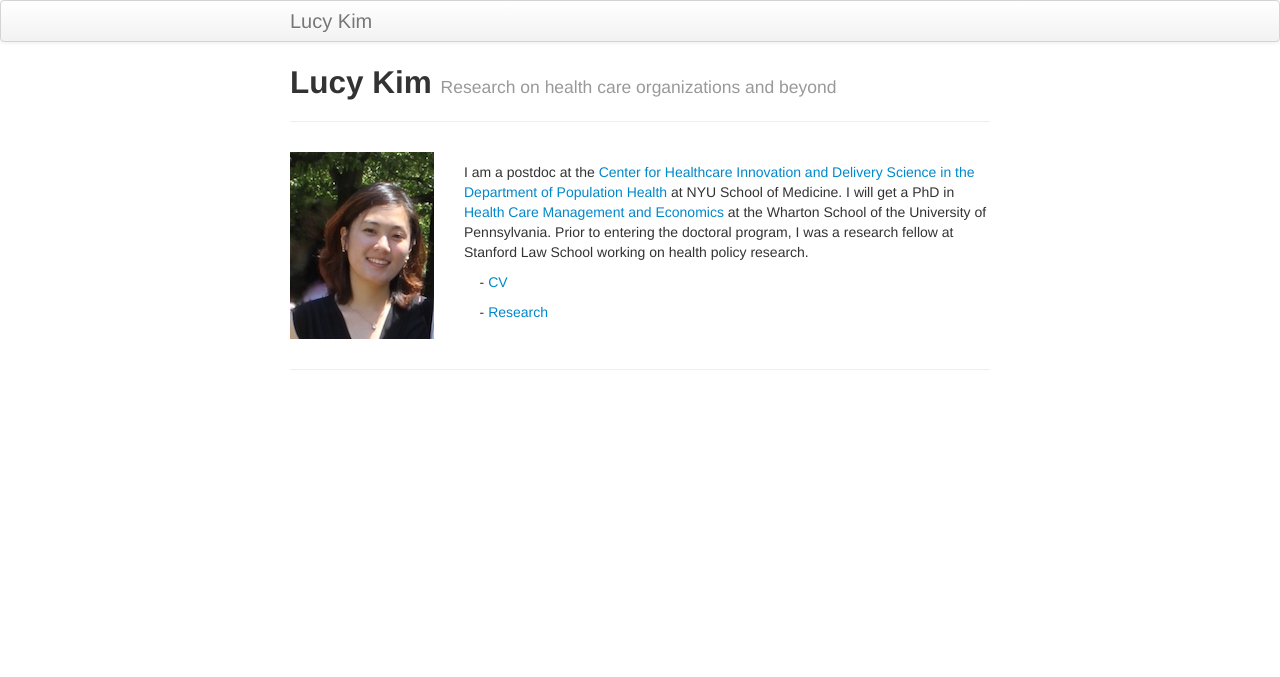
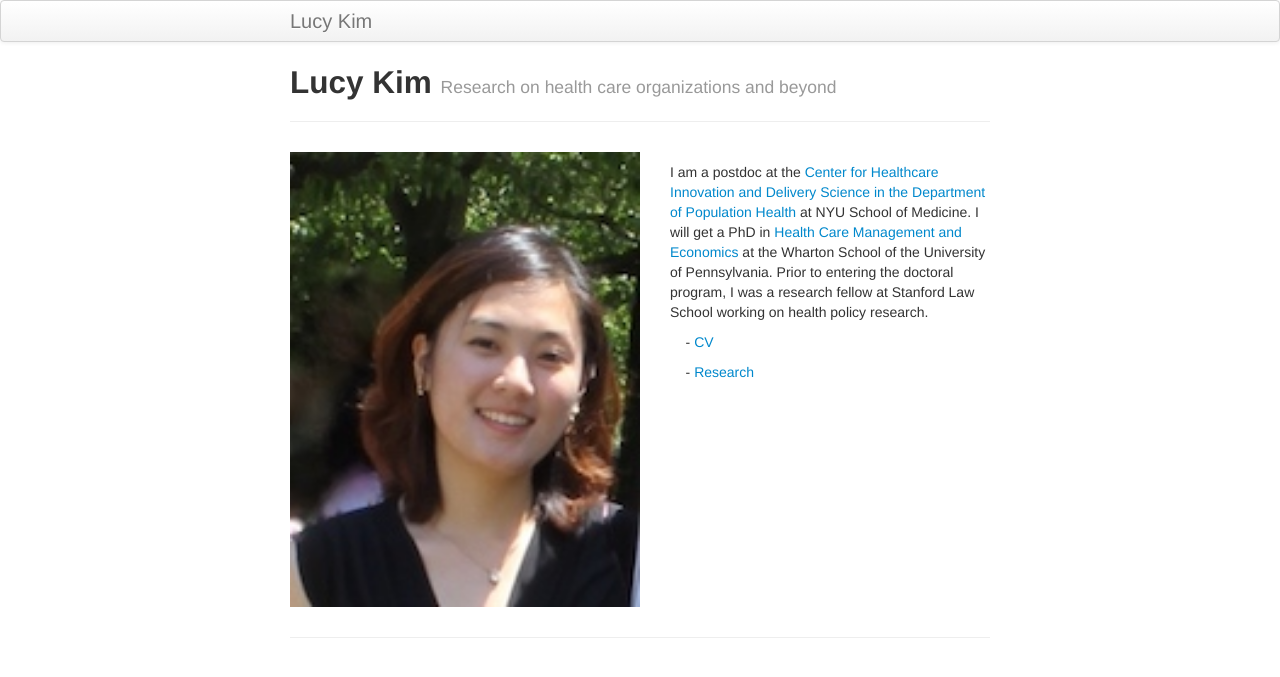
Before and after one commit to lucy-kim/lucy-kim.github.io, a Jekyll site: the page built from index.md, in a window 1280 px wide. Shown: the top 677 px of the page. Built offline with Jekyll 4.4.1, drawn with Linux system fonts in a browser that asks for light colours.

Commit message:
Update index.md

```diff
--- a/index.md
+++ b/index.md
@@ -5,7 +5,7 @@ tagline: Research on health care organizations and beyond
 description: Lucy Kim's research projects
 ---
 
-<img style="float: left; padding-right: 30px;" src="http://lucy-kim.github.io/profile_mar2016.jpg">
+<img style="float: left; padding-right: 30px; width:50%; height:50%;" src="http://lucy-kim.github.io/profile_mar2016.jpg">
 
 I am a postdoc at the [Center for Healthcare Innovation and Delivery Science in the Department of Population Health](https://med.nyu.edu/chids/home) at NYU School of Medicine. I will get a PhD in [Health Care Management and Economics](https://hcmg.wharton.upenn.edu/) at the Wharton School of the University of Pennsylvania. Prior to entering the doctoral program, I was a research fellow at Stanford Law School working on health policy research.
 
```
